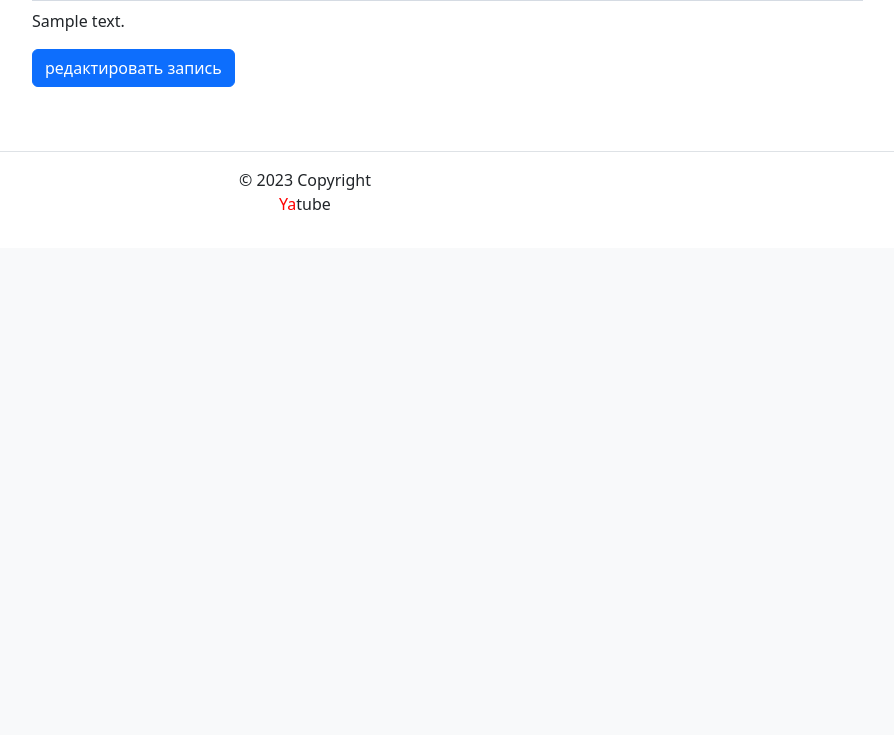
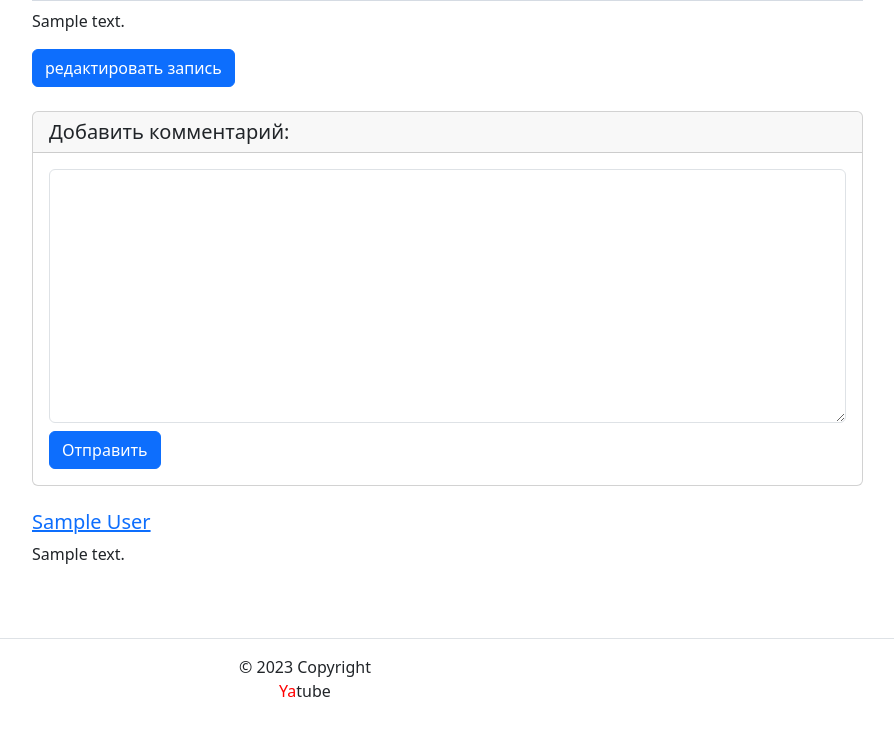
Before and after one commit to VVVas/blog_on_django, a Django app: page /posts/1/ in a window 1280 px wide. Shown: the part 734-1469 px from the top of the page, without its empty margins (335-1229 px from the left). Before the commit the page ends 944 px from the top, so only its background shows below. Run offline with Django 3.2, Linux system fonts and the light colour scheme; a user stored in the database is signed in; tables that the repository leaves empty hold one stand-in row (values such as "Sample post"); grey boxes marked "Sample" are stand-in pictures; some libraries are stand-ins or nearby versions.

Commit message:
comment ready

```diff
--- a/yatube/posts/forms.py
+++ b/yatube/posts/forms.py
@@ -1,9 +1,15 @@
 from django import forms
 
-from .models import Post
+from .models import Comment, Post
 
 
 class PostForm(forms.ModelForm):
     class Meta:
         model = Post
         fields = ('text', 'group', 'image')
+
+
+class CommentForm(forms.ModelForm):
+    class Meta:
+        model = Comment
+        fields = ('text',)
--- a/yatube/posts/models.py
+++ b/yatube/posts/models.py
@@ -52,3 +52,23 @@ class Post(models.Model):
 
     def __str__(self) -> str:
         return self.text[:15]
+
+
+class Comment(models.Model):
+    post = models.ForeignKey(
+        Post,
+        on_delete=models.CASCADE,
+        related_name='comments',
+        verbose_name='Публикация'
+    )
+    author = models.ForeignKey(
+        User,
+        on_delete=models.CASCADE,
+        related_name='comments',
+        verbose_name='Автор'
+    )
+    text = models.TextField(
+        verbose_name='Текст',
+        help_text='Текст комментария'
+    )
+    created = models.DateTimeField(auto_now_add=True, verbose_name='Дата')
--- a/yatube/posts/urls.py
+++ b/yatube/posts/urls.py
@@ -7,6 +7,11 @@ app_name = 'posts'
 urlpatterns = [
     path('profile/<str:username>/', views.profile, name='profile'),
     path('group/<slug:slug>/', views.group_posts, name='group_list'),
+    path(
+        'posts/<int:post_id>/comment/',
+        views.add_comment,
+        name='add_comment'
+    ),
     path('posts/<int:post_id>/edit/', views.post_edit, name='post_edit'),
     path('posts/<int:post_id>/', views.post_detail, name='post_detail'),
     path('create/', views.post_create, name='post_create'),
--- a/yatube/posts/views.py
+++ b/yatube/posts/views.py
@@ -2,7 +2,7 @@ from django.contrib.auth import get_user_model
 from django.contrib.auth.decorators import login_required
 from django.shortcuts import get_object_or_404, redirect, render
 
-from .forms import PostForm
+from .forms import CommentForm, PostForm
 from .models import Group, Post
 from .utils import paginate
 
@@ -55,11 +55,15 @@ def profile(request, username):
 def post_detail(request, post_id):
     post = get_object_or_404(Post, id=post_id)
     author = post.author
+    comments = post.comments.all()
     post_count = author.posts.count()
+    form = CommentForm()
     template = 'posts/post_detail.html'
     context = {
         'post': post,
         'post_count': post_count,
+        'form': form,
+        'comments': comments,
     }
     return render(request, template, context)
 
@@ -103,3 +107,16 @@ def post_edit(request, post_id):
             form = PostForm(instance=post)
         return render(request, template, {'form': form, 'is_edit': True})
     return redirect('posts:post_detail', post_id)
+
+
+@login_required
+def add_comment(request, post_id):
+    # Получите пост и сохраните его в переменную post.
+    post = get_object_or_404(Post, id=post_id)
+    form = CommentForm(request.POST or None)
+    if form.is_valid():
+        comment = form.save(commit=False)
+        comment.author = request.user
+        comment.post = post
+        comment.save()
+    return redirect('posts:post_detail', post_id)
--- a/yatube/templates/posts/post_detail.html
+++ b/yatube/templates/posts/post_detail.html
@@ -33,6 +33,38 @@
     {% if post.author == user %}
     <p><a class="btn btn-primary" href="{% url 'posts:post_edit' post.id %}">редактировать запись</a></p>
     {% endif %}
+    <!-- Форма добавления комментария -->
+{% load user_filters %}
+
+{% if user.is_authenticated %}
+  <div class="card my-4">
+    <h5 class="card-header">Добавить комментарий:</h5>
+    <div class="card-body">
+      <form method="post" action="{% url 'posts:add_comment' post.id %}">
+        {% csrf_token %}
+        <div class="form-group mb-2">
+          {{ form.text|addclass:"form-control" }}
+        </div>
+        <button type="submit" class="btn btn-primary">Отправить</button>
+      </form>
+    </div>
+  </div>
+{% endif %}
+
+{% for comment in comments %}
+  <div class="media mb-4">
+    <div class="media-body">
+      <h5 class="mt-0">
+        <a href="{% url 'posts:profile' comment.author.username %}">
+          {{ comment.author.get_full_name }}
+        </a>
+      </h5>
+      <p>
+        {{ comment.text }}
+      </p>
+    </div>
+  </div>
+{% endfor %}
   </article>
 </div>
 {% endblock %}
```
Also changed, not shown: yatube/posts/migrations/0009_comment.py (added).
